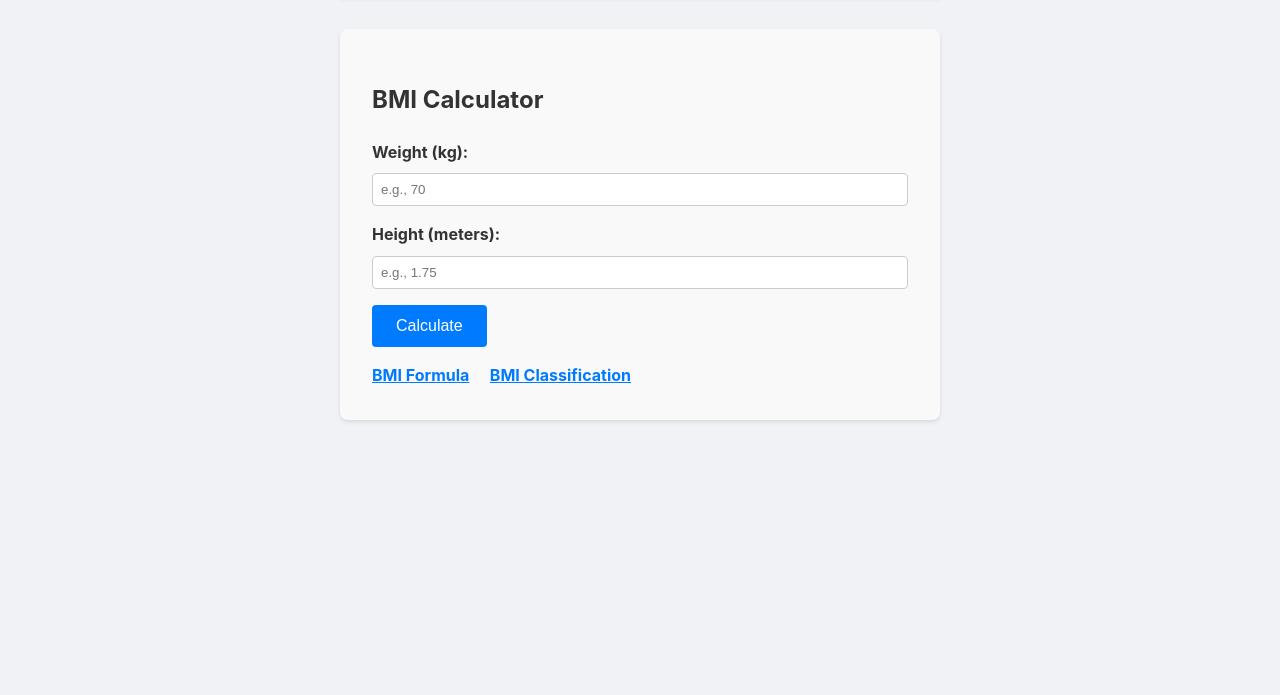
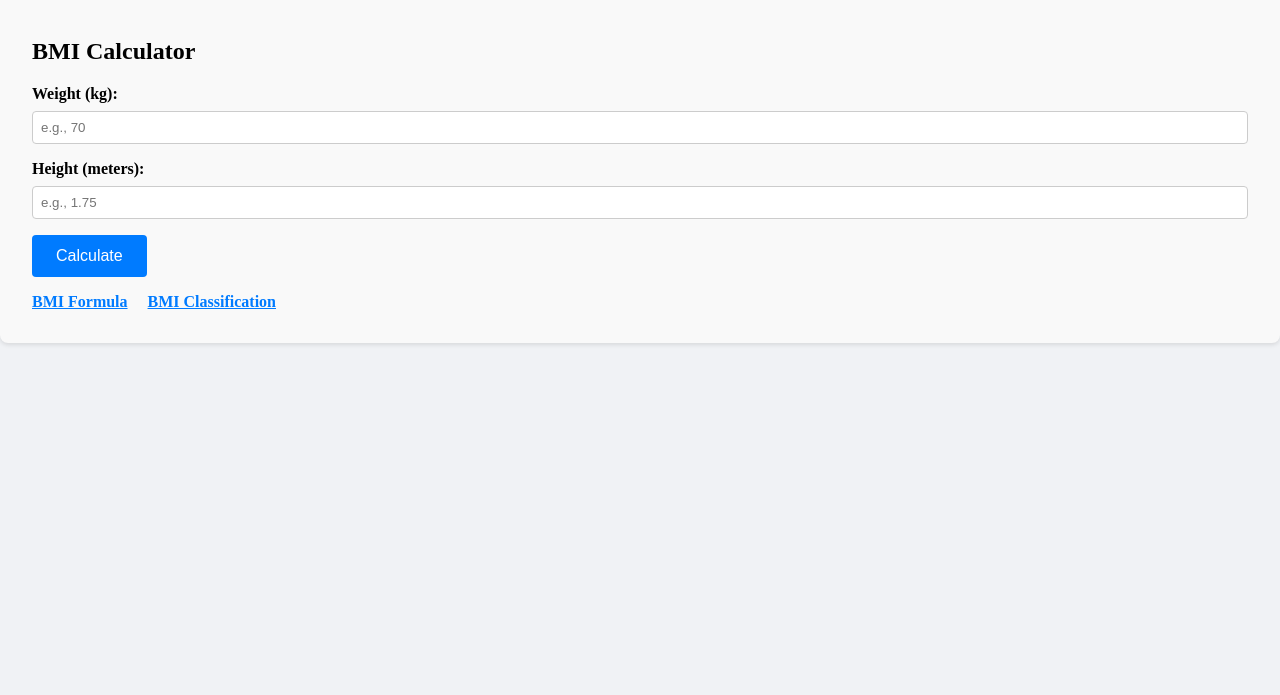
Before and after one commit to nikovlod/MedCalculators, a plain HTML site: page BMICalculator.html in a window 1280 px wide. Shown: the part 105-800 px from the top of the page. Drawn offline with Linux system fonts and the light colour scheme.

Commit message:
Update BMICalculator.html

```diff
--- a/BMICalculator.html
+++ b/BMICalculator.html
@@ -24,14 +24,7 @@ body {
     font-weight: bold;
 }
 
-        body {
-            font-family: -apple-system, BlinkMacSystemFont, "Segoe UI", Roboto, Helvetica, Arial, sans-serif;
-            line-height: 1.6;
-            color: #333;
-            max-width: 600px;
-            margin: 2rem auto;
-            padding: 0 1rem;
-        }
+
         .calculator {
             background: #f9f9f9;
             padding: 2rem;
```
